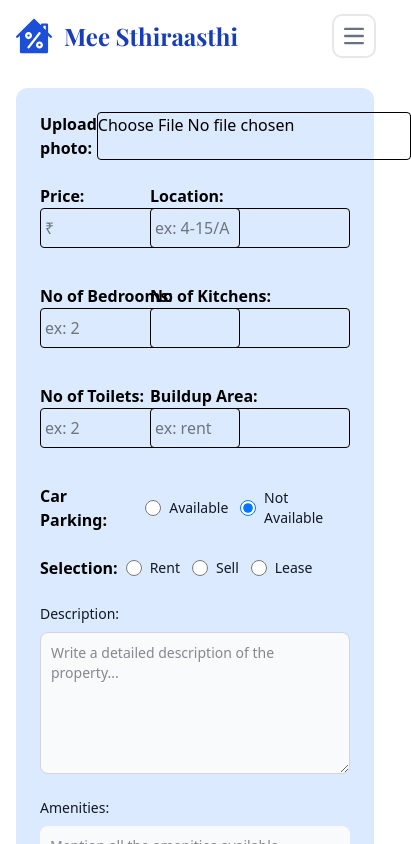
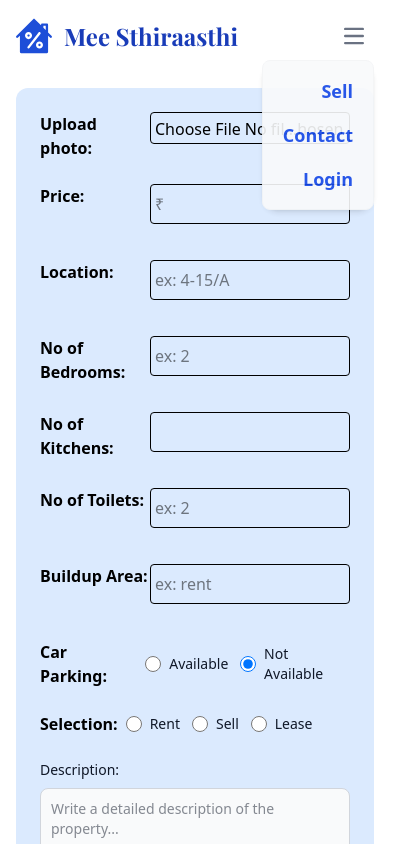
Before and after one commit to saikumar1308/mee_sthirasthi, a React (Vite) app in the folder frontend/: page /properties/sell in a window 390 px wide. Both pictures are taken after a click on the button "Open main menu". Shown: the top 844 px of the page, 411 px wide, since content can reach past the window. Built offline with nearby package versions, Linux system fonts and the light colour scheme; no server answers; a web font is replaced by a local one.

Commit message:
optimized for mobile

```diff
--- a/frontend/src/components/AppBar.tsx
+++ b/frontend/src/components/AppBar.tsx
@@ -1,31 +1,41 @@
+import { useState } from "react"
 import { useNavigate } from "react-router-dom"
 
 export function AppBar() {
     const navigate = useNavigate()
+    const [isOpen, setIsOpen] = useState(false)
 
-    return <div>
-        <nav className="bg-white border-gray-200 ">
+    return <div className="relative z-50">
+        <nav className="bg-white border-gray-200 relative">
             <div className="max-w-screen-xl flex flex-wrap items-center justify-between mx-auto p-4">
                 <a href="/" className="flex items-center space-x-3 rtl:space-x-reverse">
                     <img src="/logo.svg" alt="logo" className="w-9" />
                     <span className="self-center text-blue-800 font-playfair text-2xl font-semibold whitespace-nowrap ">Mee Sthiraasthi</span>
                 </a>
-                <button data-collapse-toggle="navbar-default" type="button" className="inline-flex items-center p-2 w-10 h-10 justify-center text-sm text-gray-500 rounded-lg md:hidden hover:bg-gray-100 focus:outline-none focus:ring-2 focus:ring-gray-200 " aria-controls="navbar-default" aria-expanded="false">
+                <button
+                    onClick={() => setIsOpen(prev => !prev)}
+                    data-collapse-toggle="navbar-default" type="button" className="cursor-pointer inline-flex items-center p-2 w-10 h-10 justify-center text-sm text-gray-500 rounded-lg md:hidden hover:bg-gray-100 " aria-controls="navbar-default" aria-expanded={isOpen}>
                     <span className="sr-only">Open main menu</span>
                     <svg className="w-5 h-5" aria-hidden="true" xmlns="http://www.w3.org/2000/svg" fill="none" viewBox="0 0 17 14">
                         <path stroke="currentColor" strokeLinecap="round" strokeLinejoin="round" strokeWidth="2" d="M1 1h15M1 7h15M1 13h15" />
                     </svg>
                 </button>
-                <div className="hidden w-full md:block md:w-auto" id="navbar-default">
-                    <ul className="font-semibold text-lg flex flex-col p-4 md:p-0 mt-4 border border-gray-100 rounded-lg bg-gray-50 md:flex-row md:space-x-8 rtl:space-x-reverse md:mt-0 md:border-0 md:bg-white ">
+                <div className="hidden md:flex md:space-x-8 font-semibold text-lg">
+                    <a onClick={() => navigate("/properties/sell")} className="text-blue-700 hover:text-blue-600 cursor-pointer">Sell</a>
+                    <a href="#footer" className="text-blue-700 hover:text-blue-600">Contact</a>
+                    <a onClick={() => navigate("/signin")} className="text-blue-700 hover:text-blue-600 cursor-pointer">Login</a>
+                </div>
+                <div className={`md:hidden md:w-auto absolute top-15 left-auto right-4 rounded-2xl bg-white shadow-md transition-all duration-300 ease-in-out ${isOpen ? "opacity-90 visible" : "opacity-0 invisible"
+                    }`} id="navbar-default">
+                    <ul className="font-semibold text-lg flex flex-col text-right p-2 md:p-0 border border-gray-100 rounded-lg bg-gray-50 md:flex-row  md:space-x-8 rtl:space-x-reverse md:mt-0 md:border-0 md:bg-white ">
                         <li>
-                            <a onClick={() => {navigate("/properties/sell")}} className="block py-2 px-3 text-blue-700 rounded-sm hover:bg-blue-900 md:hover:bg-transparent md:border-0 md:hover:text-blue-600 md:p-0 cursor-pointer">Sell</a>
+                            <a onClick={() => { setIsOpen(false); navigate("/properties/sell") }} className="block py-2 px-3 text-blue-700 rounded-sm hover:bg-blue-900 md:hover:bg-transparent md:border-0 md:hover:text-blue-600 md:p-0 cursor-pointer">Sell</a>
                         </li>
                         <li>
-                            <a href="#footer" className="block py-2 px-3 text-blue-700 rounded-sm hover:bg-blue-900 md:hover:bg-transparent md:border-0 md:hover:text-blue-600 md:p-0 ">Contact</a>
+                            <a href="#footer" onClick={() => setIsOpen(false)} className="block py-2 px-3 text-blue-700 rounded-sm hover:bg-blue-900 md:hover:bg-transparent md:border-0 md:hover:text-blue-600 md:p-0 ">Contact</a>
                         </li>
                         <li>
-                            <a onClick={()=>navigate("/signin")} className="block py-2 px-3 text-blue-700 rounded-sm hover:bg-blue-900 md:hover:bg-transparent md:border-0 md:hover:text-blue-600 md:p-0 cursor-pointer">Login</a>
+                            <a onClick={() => { setIsOpen(false); navigate("/signin") }} className="block py-2 px-3 text-blue-700 rounded-sm hover:bg-blue-900 md:hover:bg-transparent md:border-0 md:hover:text-blue-600 md:p-0 cursor-pointer">Login</a>
                         </li>
                     </ul>
                 </div>
--- a/frontend/src/components/FullPropertyCard.tsx
+++ b/frontend/src/components/FullPropertyCard.tsx
@@ -33,7 +33,7 @@ export function FullPropertyCard({ id, description, price, location, buildup_are
             <img className="h-100 w-full mb-6" src={image} alt="" />
             <h5 className="mb-2 text-4xl font-lg tracking-tight text-gray-900 ">For {`${selection === "buy" ? "Sale" : selection}`} in {location}</h5>
 
-            <div className="grid grid-cols-2 my-6">
+            <div className="grid md:grid-cols-2 my-6">
                 <div className=" text-center border border-slate-300 flex">
                     <div className="border-r border-slate-300 p-4">
                         <img src="/bedroom.svg" alt="" className="w-10 " />
--- a/frontend/src/pages/home.tsx
+++ b/frontend/src/pages/home.tsx
@@ -6,7 +6,6 @@ import { useAllProperties } from "../hooks";
 
 export function Home() {
     const { AllProperties, loading } = useAllProperties();
-    console.log("hello")
 
     if (loading) {
         return <div>
@@ -14,7 +13,7 @@ export function Home() {
             <div className="max-w-screen-xl mx-auto p-4">
                 <div className="bg-[url('/Sthirasthi-bg.jpg')] bg-blend-multiply bg-center bg-no-repeat rounded-xl md:min-h-100 max-h-80">
                     <div className="  mx-auto md:max-w-md max-w-sm text-center md:px-4 md:py-35 px-10 py-15">
-                        <div className="backdrop-blur-xs  rounded-xl">
+                        <div className="backdrop-blur-xs rounded-xl">
                             <TopComp />
                         </div>
                     </div>
--- a/frontend/src/pages/sellingPage.tsx
+++ b/frontend/src/pages/sellingPage.tsx
@@ -111,18 +111,18 @@ export function SellingPage() {
         <div>
             <AppBar />
             <div className="max-w-screen-xl mx-auto p-4 ">
-                <div className="max-w-3xl mx-auto p-4 rounded-xl  bg-blue-100 p-6">
+                <div className="max-w-3xl mx-auto rounded-xl  bg-blue-100 p-6">
                     <form onSubmit={handleSubmit}>
                         <div className="flex justify-between mb-6">
-                            <label htmlFor="" className="font-bold">Upload photo: </label>
-                            <input type="file" name="" id="" onChange={fileChange} className="border rounded cursor-pointer" />
+                            <label htmlFor="" className="font-bold ">Upload photo: </label>
+                            <input type="file" name="" id="" onChange={fileChange} className="p-1 w-50 h-8 border rounded cursor-pointer" />
                         </div>
-                        <ul className="grid gap-6 grid-cols-2 justify-items-stretch">
-                            <li className="">
-                                <label className="block font-bold ">
+                        <ul className="grid gap-6 md:grid-cols-2 justify-items-stretch">
+                            <li className="flex justify-between md:block">
+                                <label className="md:block font-bold ">
                                     Price:
                                 </label>
-                                <input type="text" placeholder="₹" className="rounded p-1 border mb-3 w-50 h-10" onChange={(c) => {
+                                <input type="text" placeholder="₹" className=" rounded p-1 border mb-3 w-50 h-10" onChange={(c) => {
                                     setPostinputs({
                                         ...postinputs,
                                         price: Number(c.target.value),
@@ -130,8 +130,8 @@ export function SellingPage() {
                                 }}
                                 />
                             </li>
-                            <li className="justify-self-end">
-                                <label className=" block font-bold ">
+                            <li className="md:justify-self-end flex justify-between md:block">
+                                <label className=" md:block font-bold ">
                                     Location:
                                 </label>
                                 <input type="text" placeholder="ex: 4-15/A" className="rounded p-1 border mb-3 w-50 h-10" onChange={(c) => {
@@ -142,8 +142,8 @@ export function SellingPage() {
                                 }}
                                 />
                             </li>
-                            <li>
-                                <label className="block font-bold ">
+                            <li className="flex justify-between md:block">
+                                <label className="md:block font-bold ">
                                     No of Bedrooms:
                                 </label>
                                 <input type="text" placeholder="ex: 2" className="rounded p-1 border mb-3 w-50 h-10" onChange={(c) => {
@@ -154,8 +154,8 @@ export function SellingPage() {
                                 }}
                                 />
                             </li>
-                            <li className="justify-self-end">
-                                <label className="block font-bold ">
+                            <li className="md:justify-self-end flex justify-between md:block">
+                                <label className="md:block font-bold ">
                                     No of Kitchens:
                                 </label>
                                 <input type="text" placeholder="" className="rounded p-1 border mb-3 w-50 h-10" onChange={(c) => {
@@ -166,8 +166,8 @@ export function SellingPage() {
                                 }}
                                 />
                             </li>
-                            <li>
-                                <label className="block font-bold ">No of Toilets:</label>
+                            <li className="flex justify-between md:block">
+                                <label className="md:block font-bold ">No of Toilets:</label>
                                 <input
                                     type="text"
                                     placeholder="ex: 2"
@@ -180,8 +180,8 @@ export function SellingPage() {
                                     }}
                                 />
                             </li>
-                            <li className="justify-self-end">
-                                <label className="block font-bold ">
+                            <li className="md:justify-self-end flex justify-between md:block">
+                                <label className="md:block font-bold ">
                                     Buildup Area:
                                 </label>
                                 <input
--- a/frontend/vite.config.ts
+++ b/frontend/vite.config.ts
@@ -8,4 +8,7 @@ export default defineConfig({
     react(),
     tailwindcss()
   ],
+  server:{
+    host:true
+  }
 })
```
Also changed, not shown: frontend/src/components/TopComp.tsx (+4 -4 lines), frontend/src/components/signinComp.tsx (+4 -4 lines), frontend/src/components/signupComp.tsx (+7 -7 lines).
